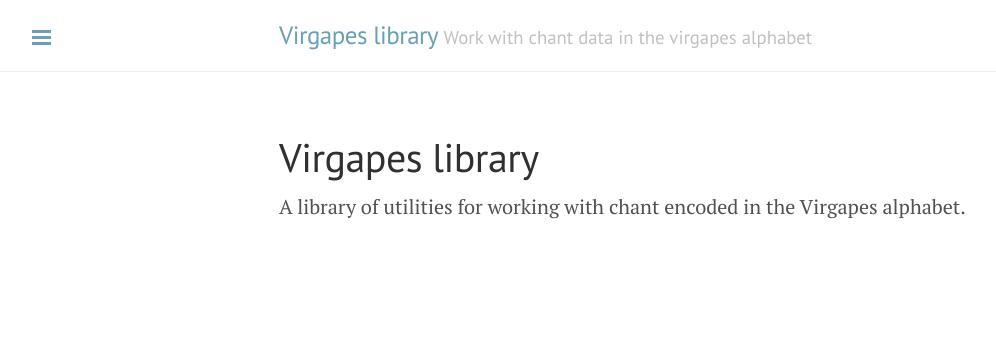
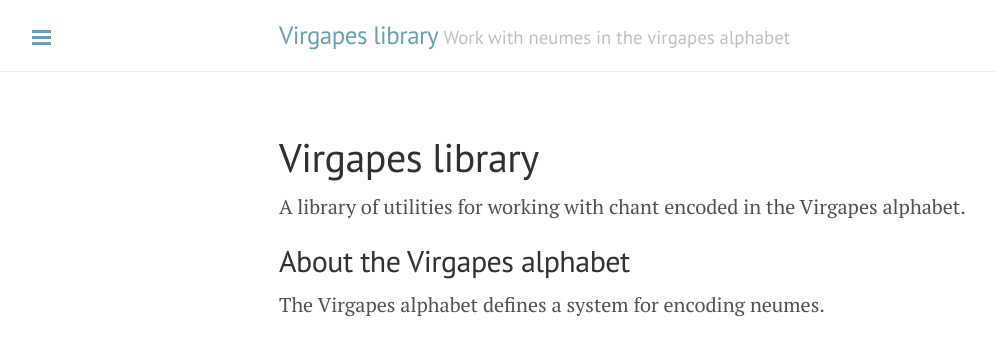
Before and after one commit to neelsmith/virgapes, a Jekyll site: the page built from docs/index.md, in a window 1280 px wide. Shown: the top 356 px of the page, without its empty margins (1-997 px from the left). Built offline with Jekyll 4.4.1, drawn with Linux system fonts in a browser that asks for light colours.

Commit message:
Add descr.

```diff
--- a/docs/_config.yml
+++ b/docs/_config.yml
@@ -6,8 +6,8 @@ permalink:        pretty
 
 # Setup
 title:            Virgapes library
-tagline:          'Work with chant data in the virgapes alphabet'
-description:      'A library for working with chant encoded in the virgapes alphabet'
+tagline:          'Work with neumes in the virgapes alphabet'
+description:      'A library for working with chant notated in neumes and encoded in the virgapes alphabet'
 
 
 baseurl: '/virgapes/'
--- a/docs/index.md
+++ b/docs/index.md
@@ -4,3 +4,7 @@ title: Virgapes library
 ---
 
 A library of utilities for working with chant encoded in the Virgapes alphabet.
+
+## About the Virgapes alphabet
+
+The Virgapes alphabet defines a system for encoding neumes.
```
